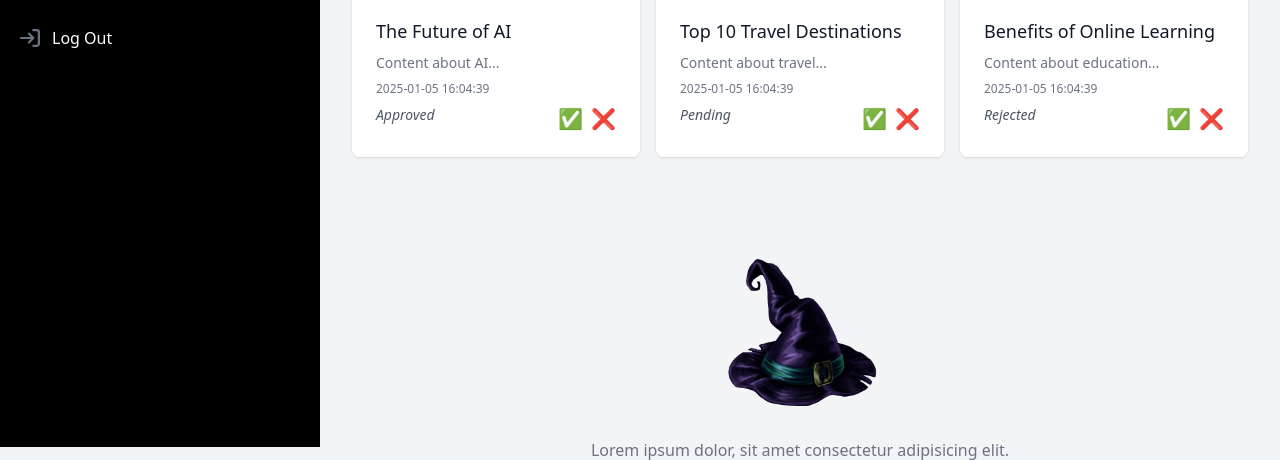
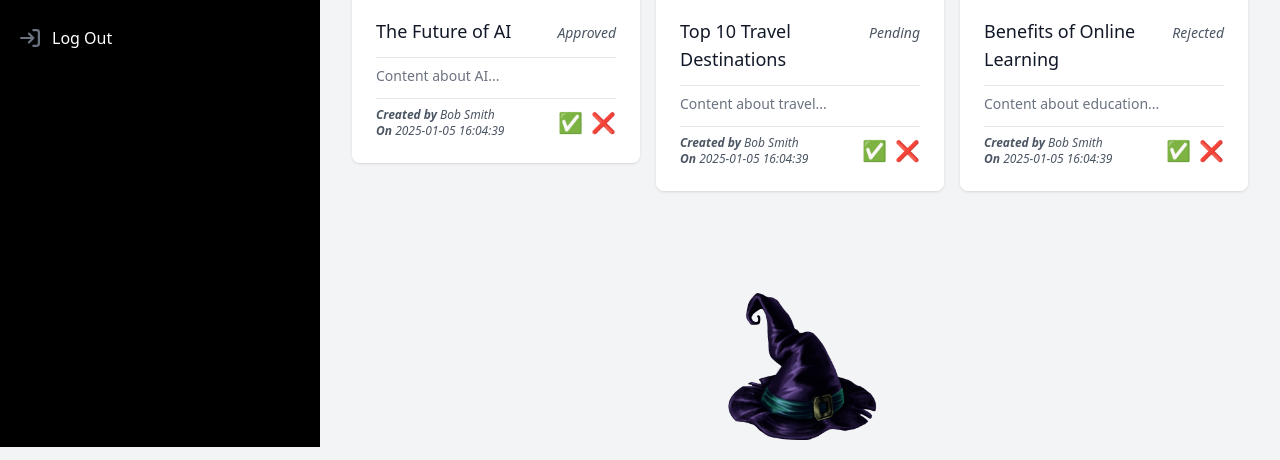
Before and after one commit to theshamkhi/Artflex, a PHP site: page /adminArticles.php in a window 1280 px wide. Shown: the part 353-813 px from the top of the page. Run offline with PHP 8.4, Linux system fonts and the light colour scheme; the visitor is signed in with stand-in values (Sample User, id 1); data comes from the database, SQL or seed files in the repository; some libraries are stand-ins or nearby versions.

Commit message:
Displayed more Article properties for all users

```diff
--- a/models/classes.php
+++ b/models/classes.php
@@ -112,9 +112,13 @@ class User {
     }
     public function getApprovedArts($categoryID = null) {
         try {
-            $query = "SELECT * FROM Articles WHERE status = 'Approved'";
+            $query = "SELECT categories.Name AS CatName, articles.ArtID, articles.AuthorID, articles.CatID, articles.PhotoURL, articles.Title, articles.Content, articles.PubDate, articles.status, users.Name AS AuthorName
+                    FROM articles
+                    JOIN categories ON categories.CatID = articles.CatID
+                    JOIN users ON users.UserID = articles.AuthorID
+                    WHERE status = 'Approved'";
             if ($categoryID) {
-                $query .= " AND CatID = :categoryID";
+                $query .= " AND articles.CatID = :categoryID";
             }
             $stmt = $this->connection->prepare($query);
 
@@ -132,7 +136,10 @@ class User {
     }
     public function getArts() {
         try {
-            $query = "SELECT * FROM Articles";
+            $query = "SELECT categories.Name AS CatName, articles.ArtID, articles.AuthorID, articles.CatID, articles.PhotoURL, articles.Title, articles.Content, articles.PubDate, articles.status, users.Name AS AuthorName
+                    FROM articles
+                    JOIN categories ON categories.CatID = articles.CatID
+                    JOIN users ON users.UserID = articles.AuthorID";
             $stmt = $this->connection->prepare($query);
             $stmt->execute();
             $articles = $stmt->fetchAll(PDO::FETCH_ASSOC);
--- a/templates/adminArticles.php
+++ b/templates/adminArticles.php
@@ -96,26 +96,31 @@ if ($_SERVER['REQUEST_METHOD'] === 'POST' && isset($_POST['cat_id'], $_POST['act
         <article class="overflow-hidden rounded-lg shadow transition hover:shadow-lg" data-aos="fade-up" data-aos-anchor-placement="top-bottom">
             <img src="<?php echo htmlspecialchars($article['PhotoURL']); ?>" alt="Article Image" class="h-56 w-full object-cover"/>
             <div class="bg-white p-4 sm:p-6">
-                <a href="#">
+                <div class="flex justify-between">
                     <h3 class="mt-0.5 text-lg text-gray-900">
                         <?php echo htmlspecialchars($article['Title']); ?>
                     </h3>
-                </a>
+                    <p class="mt-2 text-sm text-gray-600 italic">
+                      <?php echo htmlspecialchars($article['status']); ?>
+                    </p>
+                </div>
+                <hr class="mt-3">
                 <p class="mt-2 text-sm text-gray-500 break-words">
                     <?php echo htmlspecialchars($article['Content']); ?>
                 </p>
-                <time datetime="<?php echo htmlspecialchars($article['PubDate']); ?>" class="block mt-2 text-xs text-gray-500">
-                    <?php echo htmlspecialchars($article['PubDate']); ?>
-                </time>
+                <hr class="mt-3">
                 <div class="flex justify-between">
-                    <p class="mt-2 text-sm text-gray-600 italic">
-                        <?php echo htmlspecialchars($article['status']); ?>
-                    </p>
-                    <form method="POST" action="" class="mt-2 flex space-x-2">
-                        <input type="hidden" name="cat_id" value="<?php echo htmlspecialchars($article['CatID']); ?>">
-                        <button name="action" value="approve" class="text-xl hover:scale-105">✅</button>
-                        <button name="action" value="reject" class="text-xl hover:scale-105">❌</button>
-                    </form>
+
+                  <time datetime="<?php echo htmlspecialchars($article['PubDate']); ?>" class="block mt-2 text-xs text-gray-600 italic">
+                      <?php echo "<strong>Created by </strong>" . htmlspecialchars($article['AuthorName']) . "<br><strong>On </strong>" . htmlspecialchars($article['PubDate']); ?>
+                  </time>
+
+                  <form method="POST" action="" class="mt-2 flex space-x-2">
+                    <input type="hidden" name="cat_id" value="<?php echo htmlspecialchars($article['CatID']); ?>">
+                    <button name="action" value="approve" class="text-xl hover:scale-105">✅</button>
+                    <button name="action" value="reject" class="text-xl hover:scale-105">❌</button>
+                  </form>
+
                 </div>
             </div>
         </article>
--- a/templates/readerDashboard.php
+++ b/templates/readerDashboard.php
@@ -95,11 +95,13 @@ $articles = $user->getApprovedArts($selectedCategory);
                         <?php echo htmlspecialchars($article['Title']); ?>
                     </h3>
                 </a>
+                <hr class="mt-3">
                 <p class="mt-2 text-sm text-gray-500 break-words">
                     <?php echo htmlspecialchars($article['Content']); ?>
                 </p>
-                <time datetime="<?php echo htmlspecialchars($article['PubDate']); ?>" class="block mt-2 text-xs text-gray-500">
-                    <?php echo htmlspecialchars($article['PubDate']); ?>
+                <hr class="mt-3">
+                <time datetime="<?php echo htmlspecialchars($article['PubDate']); ?>" class="block mt-2 text-xs text-gray-600 italic">
+                    <?php echo "<strong>Created by </strong>" . htmlspecialchars($article['AuthorName']) . "<br><strong>On </strong>" . htmlspecialchars($article['PubDate']); ?>
                 </time>
             </div>
         </article>
```
Also changed, not shown: templates/authorArticles.php (+9 -7 lines).
